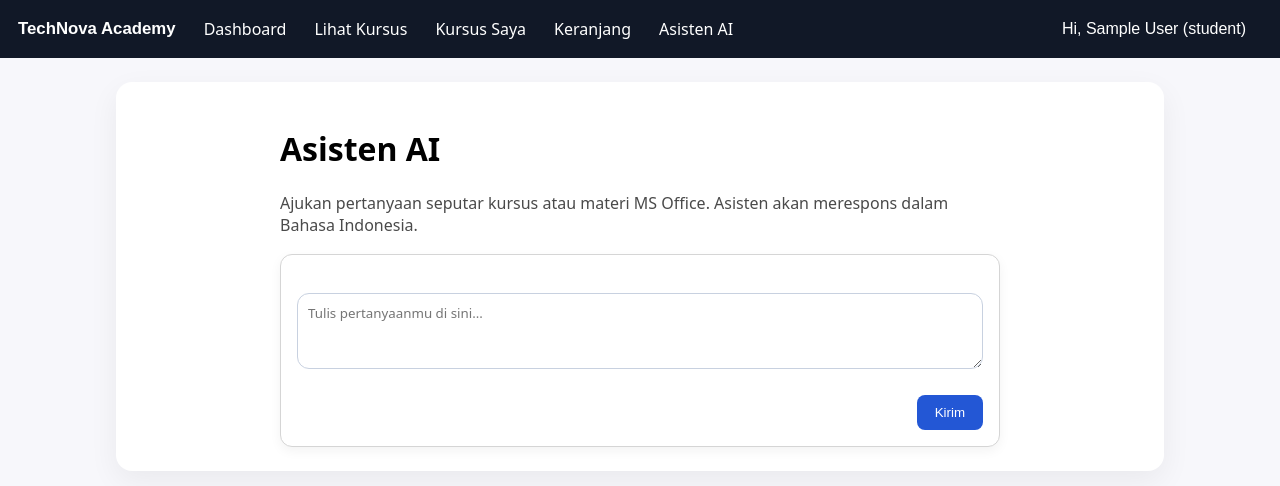
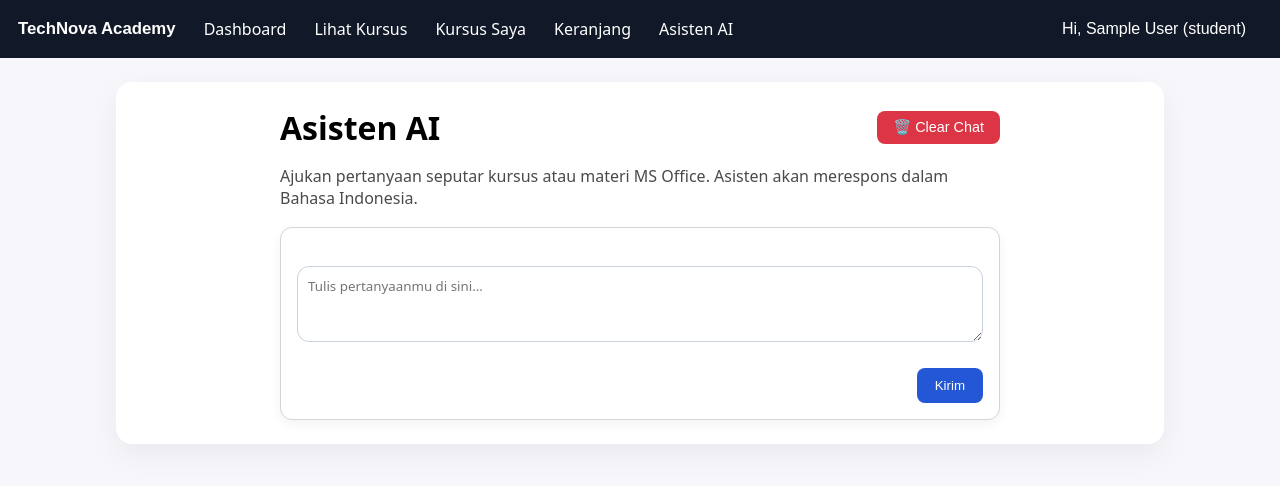
Before and after one commit to faaiqa01/course-online-nm-rbd, a Flask app: page /ai-chat in a window 1280 px wide. Shown: the top 486 px of the page. Run offline with Flask 3, Linux system fonts and the light colour scheme; the visitor is signed in with stand-in values (Sample User, id 1); some libraries are stand-ins or nearby versions.

Commit message:
fitur history chat ai, clear chat dan auto clear

```diff
--- a/app.py
+++ b/app.py
@@ -326,7 +326,7 @@ def build_catalog_context() -> str:
 
     return ' '.join(parts)
 
-def build_chat_messages(user_message: str, *, user=None) -> list[dict]:
+def build_chat_messages(user_message: str, *, user=None, include_history=True) -> list[dict]:
     """Siapkan payload percakapan untuk OpenRouter."""
     user_context = []
     if user:
@@ -347,10 +347,35 @@ def build_chat_messages(user_message: str, *, user=None) -> list[dict]:
     if catalog_context:
         system_message += ' Informasi katalog: ' + catalog_context
 
-    return [
-        {'role': 'system', 'content': system_message},
-        {'role': 'user', 'content': user_message.strip()},
-    ]
+    messages = [{'role': 'system', 'content': system_message}]
+
+    # Load conversation history (10 chat terakhir untuk context)
+    if include_history and user:
+        try:
+            # Auto-expire: hanya load chat dalam 1 jam terakhir
+            one_hour_ago = datetime.utcnow() - timedelta(hours=1)
+
+            history = (
+                ChatHistory.query
+                .filter_by(user_id=user.id)
+                .filter(ChatHistory.created_at >= one_hour_ago)  # Filter: hanya chat <1 jam
+                .order_by(ChatHistory.created_at.desc())
+                .limit(10)
+                .all()
+            )
+            # Reverse agar urutan chronological (oldest first)
+            for chat in reversed(history):
+                messages.append({
+                    'role': chat.role,
+                    'content': chat.message
+                })
+        except Exception:
+            app.logger.exception('Gagal load chat history untuk user %s', user.id)
+
+    # Tambahkan pertanyaan user saat ini
+    messages.append({'role': 'user', 'content': user_message.strip()})
+
+    return messages
 
 
 
@@ -547,6 +572,21 @@ class CartItem(db.Model):
     course_id = db.Column(db.Integer, db.ForeignKey('course.id'), nullable=False)
 
     __table_args__ = (db.UniqueConstraint('user_id', 'course_id', name='uq_cart_user_course'),)
+
+class ChatHistory(db.Model):
+    """Model untuk menyimpan riwayat percakapan AI chatbot."""
+    __tablename__ = 'chat_history'
+    id = db.Column(db.Integer, primary_key=True)
+    user_id = db.Column(db.Integer, db.ForeignKey('user.id'), nullable=False)
+    role = db.Column(db.String(20), nullable=False)  # 'user' or 'assistant'
+    message = db.Column(db.Text, nullable=False)
+    created_at = db.Column(db.DateTime, default=datetime.utcnow, index=True)
+
+    user = db.relationship('User', backref='chat_history')
+
+    def __repr__(self):
+        return f'<ChatHistory {self.id} {self.role}>'
+
 
 
 
@@ -775,13 +815,55 @@ def api_ai_chat():
 
     app.logger.info('AI chat request user_id=%s role=%s len=%s', getattr(current_user, 'id', 'anon'), getattr(current_user, 'role', 'unknown'), len(user_message))
 
-    messages = build_chat_messages(user_message, user=current_user)
+    # Simpan pertanyaan user ke database
+    try:
+        user_chat = ChatHistory(
+            user_id=current_user.id,
+            role='user',
+            message=user_message
+        )
+        db.session.add(user_chat)
+        db.session.commit()
+    except Exception:
+        app.logger.exception('Gagal simpan user message ke chat history')
+        db.session.rollback()
+
+    # Build messages dengan conversation history
+    messages = build_chat_messages(user_message, user=current_user, include_history=True)
     ai_reply = call_openrouter(messages)
 
     if not ai_reply:
         return jsonify({'reply': FALLBACK_AI_REPLY})
 
+    # Simpan jawaban AI ke database
+    try:
+        ai_chat = ChatHistory(
+            user_id=current_user.id,
+            role='assistant',
+            message=ai_reply
+        )
+        db.session.add(ai_chat)
+        db.session.commit()
+    except Exception:
+        app.logger.exception('Gagal simpan AI reply ke chat history')
+        db.session.rollback()
+
     return jsonify({'reply': ai_reply})
+
+@app.route('/api/ai-chat/clear', methods=['DELETE'])
+@login_required
+def clear_chat_history():
+    """Hapus semua chat history user saat ini."""
+    try:
+        deleted = ChatHistory.query.filter_by(user_id=current_user.id).delete()
+        db.session.commit()
+        app.logger.info('Cleared %d chat history for user %s', deleted, current_user.id)
+        return jsonify({'success': True, 'deleted': deleted})
+    except Exception:
+        app.logger.exception('Failed to clear chat history for user %s', current_user.id)
+        db.session.rollback()
+        return jsonify({'error': 'Gagal menghapus riwayat chat'}), 500
+
 
 @app.route('/')
 def index():
--- a/static/js/ai_chat.js
+++ b/static/js/ai_chat.js
@@ -95,4 +95,38 @@
       sendButton.disabled = false;
     }
   });
+
+  // Clear chat history button handler
+  const clearBtn = document.getElementById('clear-chat-btn');
+  if (clearBtn) {
+    clearBtn.addEventListener('click', async () => {
+      // Konfirmasi sebelum clear
+      if (!confirm('Yakin ingin menghapus semua riwayat chat? Tindakan ini tidak dapat dibatalkan.')) {
+        return;
+      }
+
+      clearBtn.disabled = true;
+      const originalText = clearBtn.textContent;
+      clearBtn.textContent = 'Menghapus...';
+
+      try {
+        const response = await fetch('/api/ai-chat/clear', {
+          method: 'DELETE'
+        });
+
+        if (response.ok) {
+          // Clear chat log di UI
+          log.innerHTML = '';
+          alert('Riwayat chat berhasil dihapus!');
+        } else {
+          alert('Gagal menghapus riwayat chat. Coba lagi.');
+        }
+      } catch (error) {
+        alert('Terjadi kesalahan. Coba lagi.');
+      } finally {
+        clearBtn.disabled = false;
+        clearBtn.textContent = originalText;
+      }
+    });
+  }
 })();
--- a/static/styles.css
+++ b/static/styles.css
@@ -330,6 +330,41 @@ ul{padding-left:18px}
   margin-bottom: 18px;
 }
 
+.ai-chat-header {
+  display: flex;
+  justify-content: space-between;
+  align-items: center;
+  margin-bottom: 1rem;
+}
+
+.ai-chat-header h1 {
+  margin: 0;
+}
+
+.btn-clear-chat {
+  padding: 0.5rem 1rem;
+  background-color: #dc3545;
+  color: white;
+  border: none;
+  border-radius: 8px;
+  cursor: pointer;
+  font-size: 0.9rem;
+  transition: background-color 0.2s, transform 0.1s;
+  font-weight: 500;
+}
+
+.btn-clear-chat:hover {
+  background-color: #c82333;
+  transform: translateY(-1px);
+}
+
+.btn-clear-chat:disabled {
+  background-color: #6c757d;
+  cursor: not-allowed;
+  opacity: 0.6;
+}
+
+
 .ai-chat-panel {
   border: 1px solid #d5d5d5;
   border-radius: 12px;
--- a/templates/ai_chat.html
+++ b/templates/ai_chat.html
@@ -2,15 +2,22 @@
 
 {% block content %}
 <div class="ai-chat-page">
-  <h1>Asisten AI</h1>
-  <p class="ai-chat-description">Ajukan pertanyaan seputar kursus atau materi MS Office. Asisten akan merespons dalam Bahasa Indonesia.</p>
+  <div class="ai-chat-header">
+    <h1>Asisten AI</h1>
+    <button id="clear-chat-btn" class="btn-clear-chat" title="Hapus riwayat chat">
+      🗑️ Clear Chat
+    </button>
+  </div>
+  <p class="ai-chat-description">Ajukan pertanyaan seputar kursus atau materi MS Office. Asisten akan merespons dalam
+    Bahasa Indonesia.</p>
 
   <div class="ai-chat-panel">
     <div id="ai-chat-log" class="ai-chat-log" aria-live="polite"></div>
 
     <form id="ai-chat-form" class="ai-chat-form" autocomplete="off">
       <label for="ai-chat-input" class="sr-only">Pesan</label>
-      <textarea id="ai-chat-input" name="message" rows="3" maxlength="500" placeholder="Tulis pertanyaanmu di sini..." required></textarea>
+      <textarea id="ai-chat-input" name="message" rows="3" maxlength="500" placeholder="Tulis pertanyaanmu di sini..."
+        required></textarea>
       <div class="ai-chat-actions">
         <span id="ai-chat-status" class="ai-chat-status" role="status" aria-live="polite"></span>
         <button type="submit" class="ai-chat-send">Kirim</button>
```
Also changed, not shown: migrations/versions/bedc8996fae0_add_chat_history_table_for_conversation_.py (added, +42 -0 lines).
